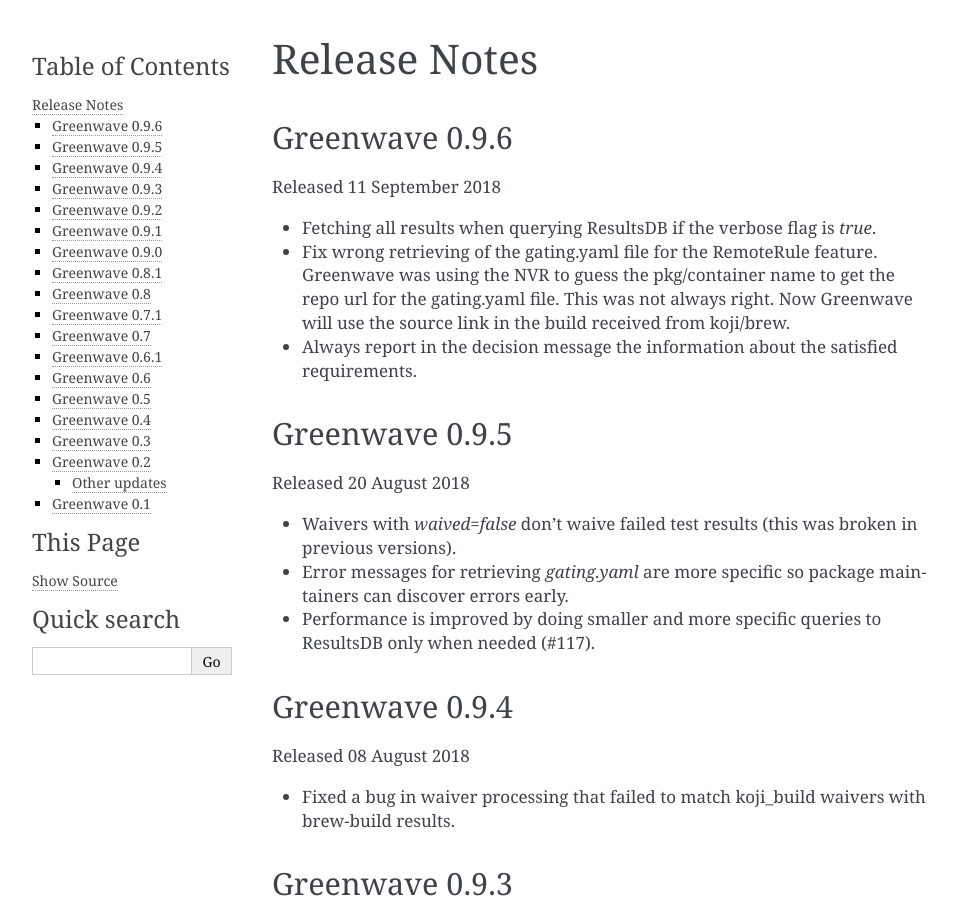
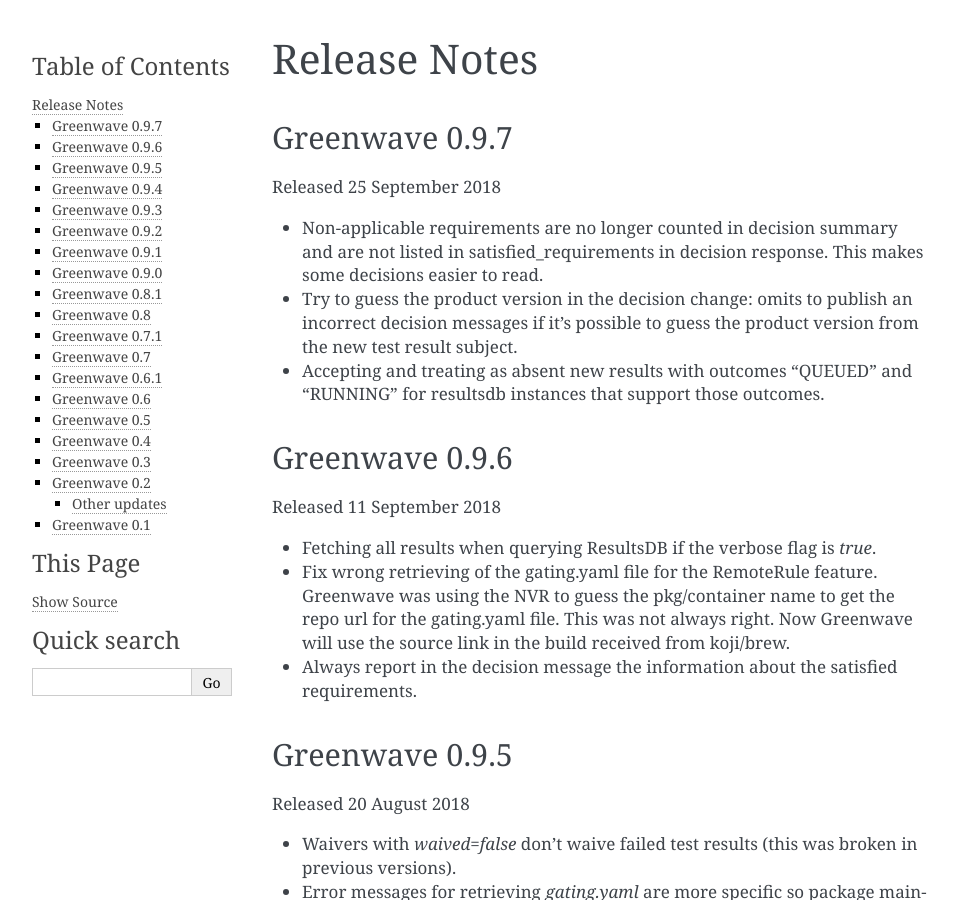
Before and after one commit to release-engineering/greenwave, a Sphinx documentation site: the page built from docs/release-notes.rst, in a window 1280 px wide and 900 px high. Shown: the whole window, without its empty margins (148-1106 px from the left). Built offline with Sphinx 7.4.7, drawn with Linux system fonts in a browser that asks for light colours; pages that are not in the unit, such as notebooks, are missing from menus.

Commit message:
Release notes 0.9.7

```diff
--- a/docs/release-notes.rst
+++ b/docs/release-notes.rst
@@ -1,6 +1,23 @@
 =============
 Release Notes
 =============
+
+Greenwave 0.9.7
+===============
+
+Released 25 September 2018
+
+* Non-applicable requirements are no longer counted in decision
+  summary and are not listed in satisfied_requirements in decision
+  response. This makes some decisions easier to read.
+
+* Try to guess the product version in the decision change: omits to
+  publish an incorrect decision messages if it's possible to guess
+  the product version from the new test result subject.
+
+* Accepting and treating as absent new results with outcomes "QUEUED"
+  and "RUNNING" for resultsdb instances that support those outcomes.
+
 
 Greenwave 0.9.6
 ===============
```
